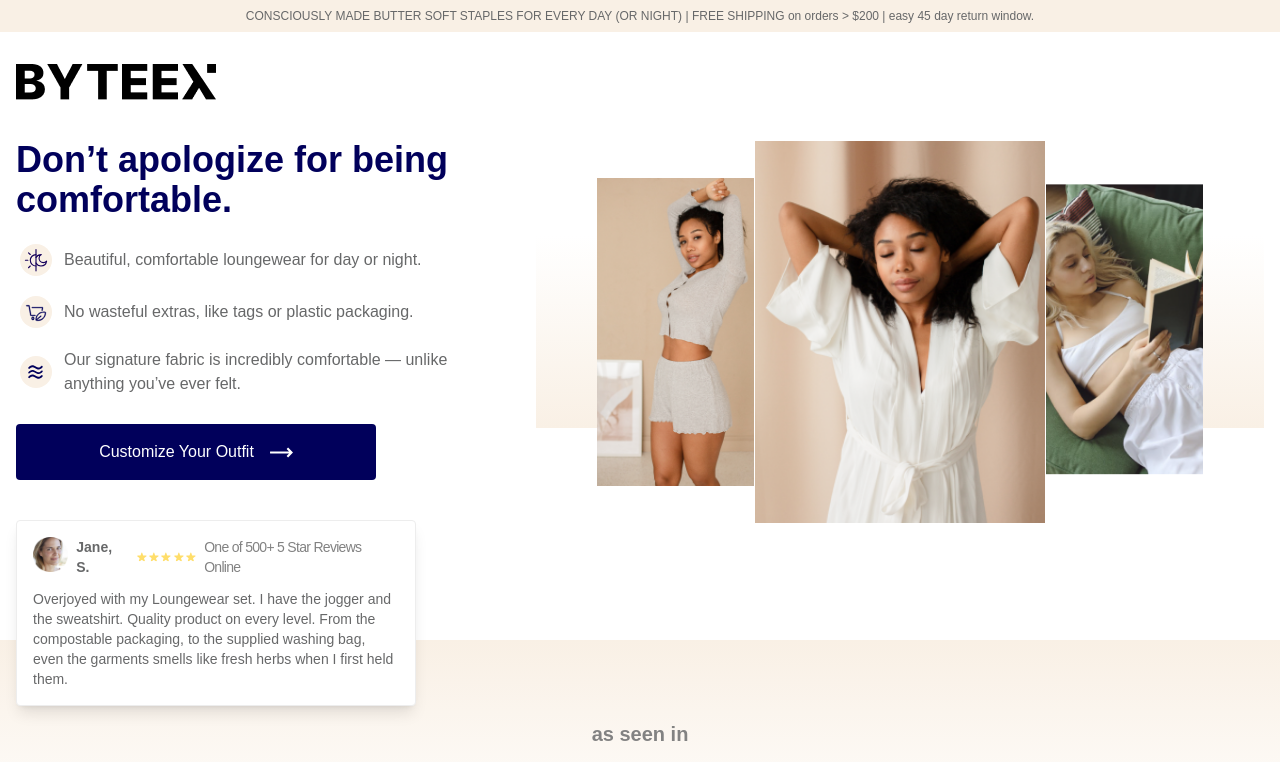
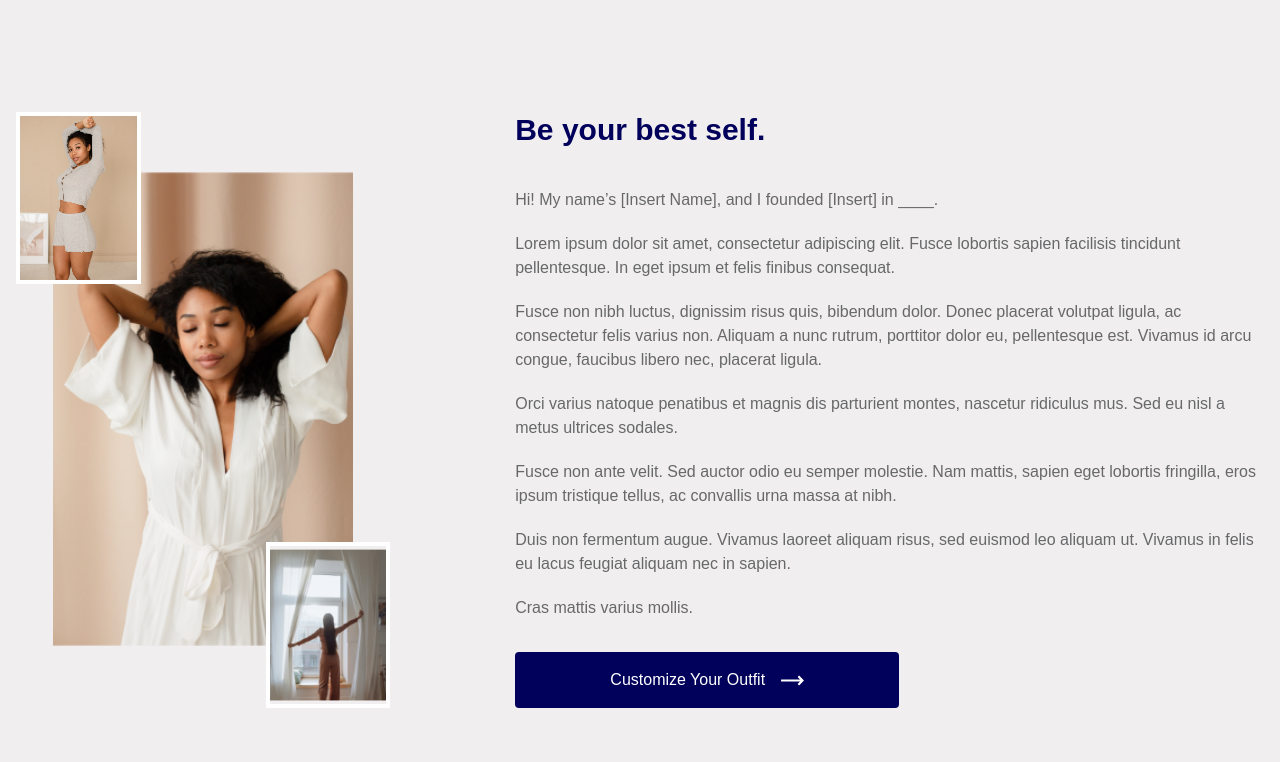
Before and after one commit to Soi4An/byteex_landing, a React (Create React App) app: page / in a window 1280 px wide. Shown: the top 762 px of the page. Built offline with nearby package versions, Linux system fonts and the light colour scheme; a web font is replaced by a local one.

Commit message:
created ListOrderPoints

```diff
--- a/src/App.tsx
+++ b/src/App.tsx
@@ -11,7 +11,7 @@ import AboutOrder from "./components/AboutOrder";
 function App() {
   return (
     <div>
-      <Header />
+      {/* <Header />
       <Hero />
       <Products />
       <Benefits />
@@ -20,7 +20,7 @@ function App() {
         <GradientBG direction="t">
           <ExtraButtonAndStars />
         </GradientBG>
-      </div>
+      </div> */}
 
       <AboutAs />
       <AboutOrder />
--- /dev/null
+++ b/src/components/ListOrderPoints.tsx
@@ -0,0 +1,13 @@
+import { ListItemFull } from "../types/ListItemFull";
+
+type Props = {
+  points: ListItemFull;
+};
+
+const ListOrderPoints = ({ points }: Props) => (
+  <div>
+    {'Hello'}
+  </div>
+);
+
+export default ListOrderPoints;
```
